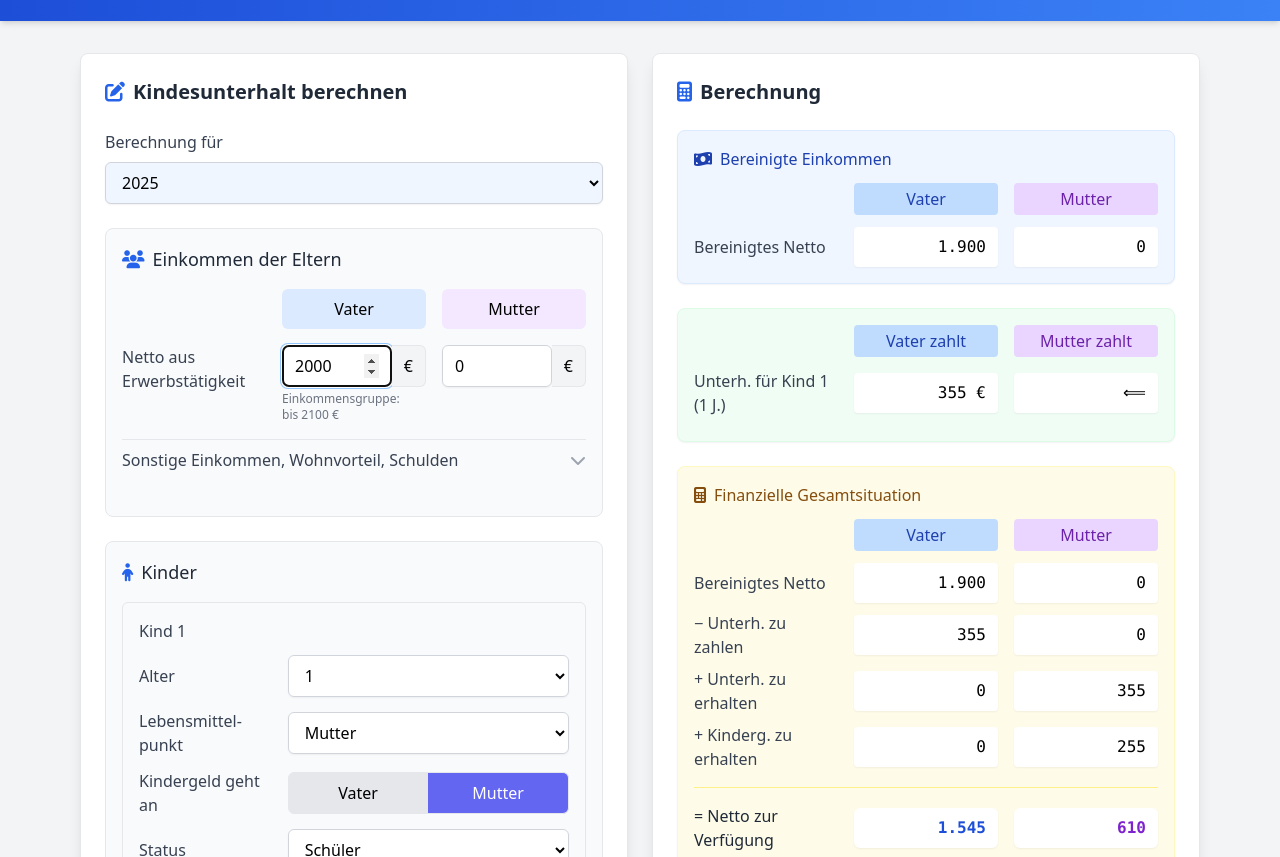
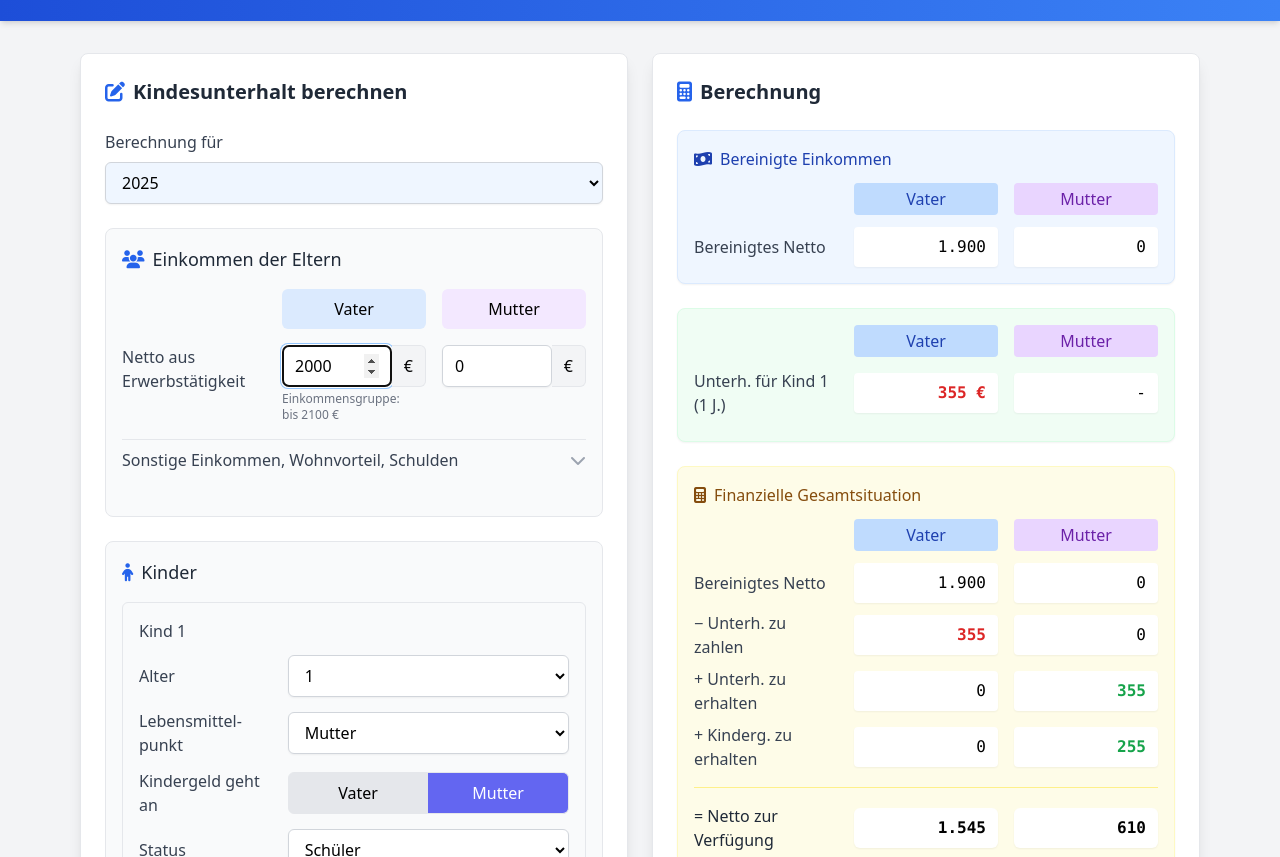
Before and after one commit to wintermeyer/online-unterhaltsrechner.de, a website: page index.html in a window 1280 px wide. Shown: the part 95-952 px from the top of the page. Drawn offline with nearby package versions, Linux system fonts and the light colour scheme.

Commit message:
Improve color coding

```diff
--- a/index.html
+++ b/index.html
@@ -320,8 +320,8 @@
 
             <div class="grid grid-cols-3 gap-4 items-center mt-4 pt-4 border-t border-yellow-200">
               <div class="text-gray-800 font-medium">= Netto zur Verfügung</div>
-              <div id="vaterNettoVerfuegbar" class="text-right px-3 py-2 bg-white rounded-md shadow-sm font-bold font-mono text-blue-700">3 427 €</div>
-              <div id="mutterNettoVerfuegbar" class="text-right px-3 py-2 bg-white rounded-md shadow-sm font-bold font-mono text-purple-700">2 833 €</div>
+              <div id="vaterNettoVerfuegbar" class="text-right px-3 py-2 bg-white rounded-md shadow-sm font-bold font-mono">3 427 €</div>
+              <div id="mutterNettoVerfuegbar" class="text-right px-3 py-2 bg-white rounded-md shadow-sm font-bold font-mono">2 833 €</div>
             </div>
           </div>
         </div>
--- a/js/app.js
+++ b/js/app.js
@@ -584,6 +584,31 @@ document.addEventListener('DOMContentLoaded', function() {
   }
 
   /**
+   * Wendet Farbcodierung auf Geldbeträge an (rot für Zahlungen, grün für Erhalt)
+   * @param {HTMLElement} element - Das DOM-Element, das den Betrag anzeigt
+   * @param {number} amount - Der anzuzeigende Betrag
+   * @param {boolean} isPayment - Gibt an, ob es sich um eine Zahlung handelt (true = rot bei Wert > 0)
+   */
+  function applyMoneyColorCoding(element, amount, isPayment) {
+    // Betrag formatieren
+    const formattedAmount = amount.toLocaleString('de-DE');
+    element.textContent = formattedAmount;
+
+    // Alle Farbklassen entfernen
+    element.classList.remove('text-red-600', 'text-green-600', 'font-bold');
+
+    // Farbe anwenden basierend auf Betrag und Typ
+    if (amount > 0) {
+      // Zahlungen = rot, Erhalt = grün
+      if (isPayment) {
+        element.classList.add('text-red-600', 'font-bold');
+      } else {
+        element.classList.add('text-green-600', 'font-bold');
+      }
+    }
+  }
+
+  /**
    * Aktualisiert die Ergebnisanzeige
    */
   function updateResults(ergebnis) {
@@ -603,14 +628,21 @@ document.addEventListener('DOMContentLoaded', function() {
     resultElements.vaterNettoBerechnung.textContent = formatNumber(Math.round(ergebnis.eltern.vater.nettoBereinigt));
     resultElements.mutterNettoBerechnung.textContent = formatNumber(Math.round(ergebnis.eltern.mutter.nettoBereinigt));
 
-    resultElements.vaterZahltGesamt.textContent = formatNumber(Math.round(ergebnis.eltern.vater.zahlt));
-    resultElements.mutterZahltGesamt.textContent = formatNumber(Math.round(ergebnis.eltern.mutter.zahlt));
+    // Farbcodierte Geldwerte - Zahlungen sind rot, Erhalt ist grün
+    const vaterZahlt = Math.round(ergebnis.eltern.vater.zahlt);
+    const mutterZahlt = Math.round(ergebnis.eltern.mutter.zahlt);
+    applyMoneyColorCoding(resultElements.vaterZahltGesamt, vaterZahlt, true);
+    applyMoneyColorCoding(resultElements.mutterZahltGesamt, mutterZahlt, true);
 
-    resultElements.vaterErhaeltUnterhalt.textContent = formatNumber(Math.round(ergebnis.eltern.vater.erhaeltUnterhalt));
-    resultElements.mutterErhaeltUnterhalt.textContent = formatNumber(Math.round(ergebnis.eltern.mutter.erhaeltUnterhalt));
+    const vaterErhaeltUnterhalt = Math.round(ergebnis.eltern.vater.erhaeltUnterhalt);
+    const mutterErhaeltUnterhalt = Math.round(ergebnis.eltern.mutter.erhaeltUnterhalt);
+    applyMoneyColorCoding(resultElements.vaterErhaeltUnterhalt, vaterErhaeltUnterhalt, false);
+    applyMoneyColorCoding(resultElements.mutterErhaeltUnterhalt, mutterErhaeltUnterhalt, false);
 
-    resultElements.vaterErhaeltKindergeld.textContent = formatNumber(Math.round(ergebnis.eltern.vater.erhaeltKindergeld));
-    resultElements.mutterErhaeltKindergeld.textContent = formatNumber(Math.round(ergebnis.eltern.mutter.erhaeltKindergeld));
+    const vaterErhaeltKindergeld = Math.round(ergebnis.eltern.vater.erhaeltKindergeld);
+    const mutterErhaeltKindergeld = Math.round(ergebnis.eltern.mutter.erhaeltKindergeld);
+    applyMoneyColorCoding(resultElements.vaterErhaeltKindergeld, vaterErhaeltKindergeld, false);
+    applyMoneyColorCoding(resultElements.mutterErhaeltKindergeld, mutterErhaeltKindergeld, false);
 
     resultElements.vaterNettoVerfuegbar.textContent = formatNumber(Math.round(ergebnis.eltern.vater.nettoVerfuegbar));
     resultElements.mutterNettoVerfuegbar.textContent = formatNumber(Math.round(ergebnis.eltern.mutter.nettoVerfuegbar));
@@ -625,10 +657,33 @@ document.addEventListener('DOMContentLoaded', function() {
    * Aktualisiert die Zahlungen für die Kinder in der Ergebnistabelle
    */
   function updateKinderZahlungen(kinderErgebnisse) {
-    // Container leeren (außer der Header-Zeile)
+    // Container leeren und neuen Header erstellen
     const container = formElements.kinderZahlungenContainer;
-    const headerRow = container.querySelector('.grid-cols-3.gap-4.mb-3');
     container.innerHTML = '';
+
+    // Create header row with color coding in the headers
+    const headerRow = document.createElement('div');
+    headerRow.className = 'grid grid-cols-3 gap-4 mb-3';
+
+    // Empty first cell (for alignment with labels)
+    const emptyHeaderCell = document.createElement('div');
+
+    // Vater header cell
+    const vaterHeaderCell = document.createElement('div');
+    vaterHeaderCell.className = 'text-center font-medium bg-blue-200 py-1 px-2 rounded text-blue-800';
+    vaterHeaderCell.textContent = 'Vater';
+
+    // Mutter header cell
+    const mutterHeaderCell = document.createElement('div');
+    mutterHeaderCell.className = 'text-center font-medium bg-purple-200 py-1 px-2 rounded text-purple-800';
+    mutterHeaderCell.textContent = 'Mutter';
+
+    // Add all cells to header row
+    headerRow.appendChild(emptyHeaderCell);
+    headerRow.appendChild(vaterHeaderCell);
+    headerRow.appendChild(mutterHeaderCell);
+
+    // Add header row to container
     container.appendChild(headerRow);
 
     // Für jedes Kind eine Zeile erstellen
@@ -640,11 +695,40 @@ document.addEventListener('DOMContentLoaded', function() {
 
       const kindRow = document.createElement('div');
       kindRow.className = 'grid grid-cols-3 gap-4 items-center mb-2';
-      kindRow.innerHTML = `
-        <div class="text-gray-700 font-medium">Unterh. für Kind ${kindNummer} (${alter} J.)</div>
-        <div class="text-right px-3 py-2 bg-white rounded shadow-sm font-mono">${vaterZahlt > 0 ? formatNumber(vaterZahlt) : '⟸'}</div>
-        <div class="text-right px-3 py-2 bg-white rounded shadow-sm font-mono">${mutterZahlt > 0 ? formatNumber(mutterZahlt) : '⟸'}</div>
-      `;
+
+      // Erstelle die Kindlabel-Zelle
+      const kindLabel = document.createElement('div');
+      kindLabel.className = 'text-gray-700 font-medium';
+      kindLabel.textContent = `Unterh. für Kind ${kindNummer} (${alter} J.)`;
+
+      // Erstelle die Vater-Zelle mit Farbcodierung
+      const vaterCell = document.createElement('div');
+      vaterCell.className = 'text-right px-3 py-2 bg-white rounded shadow-sm font-mono';
+      if (vaterZahlt > 0) {
+        // Vater zahlt = rot (negativ)
+        vaterCell.textContent = formatNumber(vaterZahlt);
+        vaterCell.classList.add('text-red-600', 'font-bold');
+      } else {
+        // Vater zahlt nicht oder erhält
+        vaterCell.textContent = '-';
+      }
+
+      // Erstelle die Mutter-Zelle mit Farbcodierung
+      const mutterCell = document.createElement('div');
+      mutterCell.className = 'text-right px-3 py-2 bg-white rounded shadow-sm font-mono';
+      if (mutterZahlt > 0) {
+        // Mutter zahlt = rot (negativ)
+        mutterCell.textContent = formatNumber(mutterZahlt);
+        mutterCell.classList.add('text-red-600', 'font-bold');
+      } else {
+        // Mutter zahlt nicht oder erhält
+        mutterCell.textContent = '-';
+      }
+
+      // Füge alle Zellen zur Zeile hinzu
+      kindRow.appendChild(kindLabel);
+      kindRow.appendChild(vaterCell);
+      kindRow.appendChild(mutterCell);
 
       container.appendChild(kindRow);
     });
```
